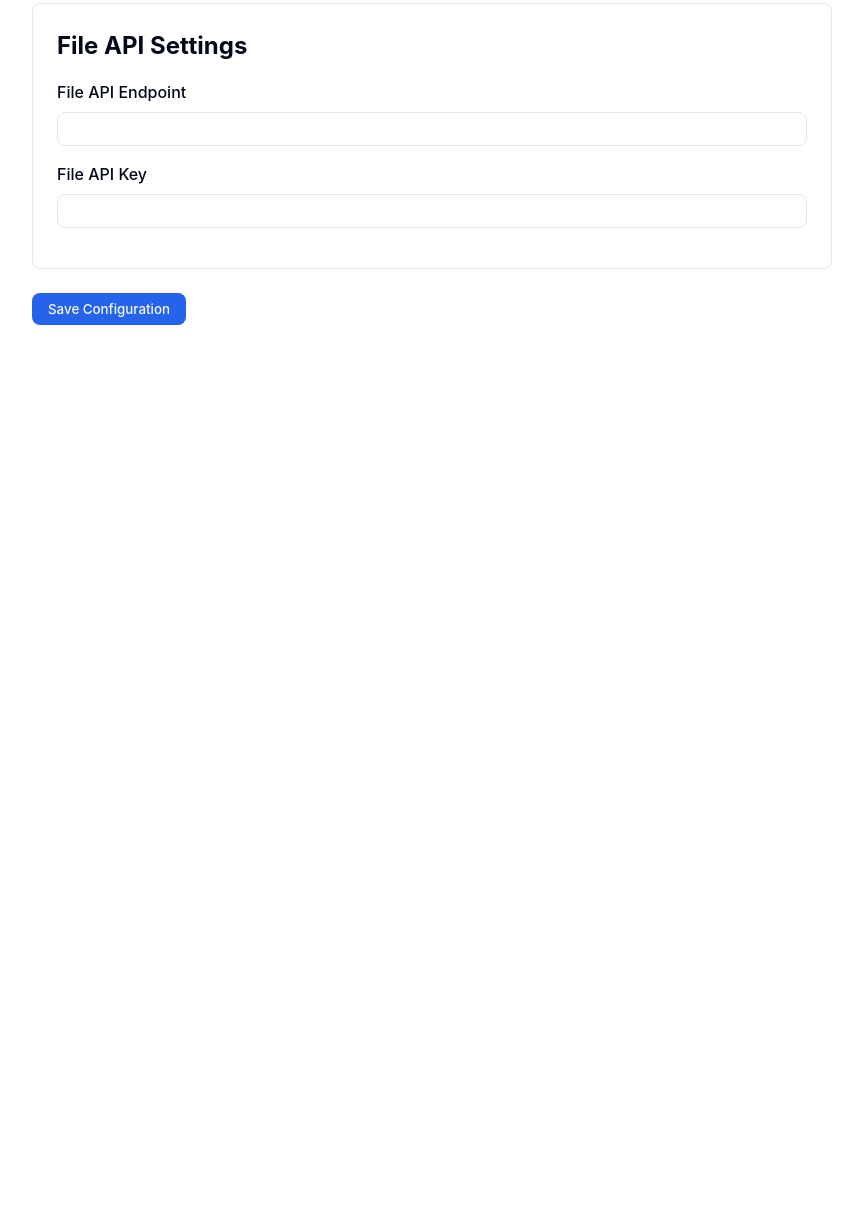
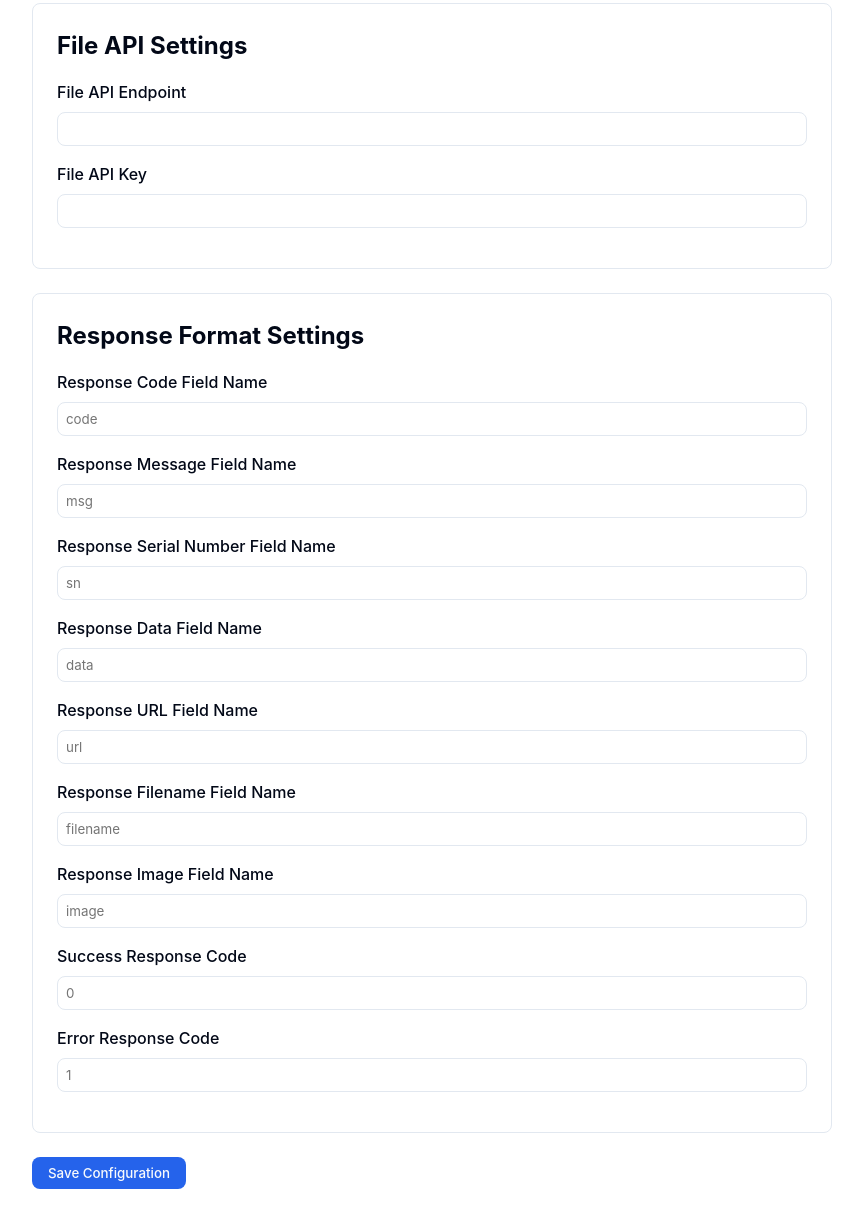
Before and after one commit to TerLand0berver/blob-service-main, a website: page static/config.html in a window 1280 px wide. Shown: the part 603-1824 px from the top of the page, without its empty margins (208-1071 px from the left). Before the commit the page ends 960 px from the top, so only its background shows below. Drawn offline with Linux system fonts and the light colour scheme; no server answers; a web font is replaced by a local one.

Commit message:
返回格式拓展

```diff
--- a/static/config.html
+++ b/static/config.html
@@ -145,6 +145,46 @@
             </div>
         </div>
 
+        <div class="section">
+            <h2>Response Format Settings</h2>
+            <div class="form-group">
+                <label for="response_code_field">Response Code Field Name</label>
+                <input type="text" id="response_code_field" placeholder="code">
+            </div>
+            <div class="form-group">
+                <label for="response_msg_field">Response Message Field Name</label>
+                <input type="text" id="response_msg_field" placeholder="msg">
+            </div>
+            <div class="form-group">
+                <label for="response_sn_field">Response Serial Number Field Name</label>
+                <input type="text" id="response_sn_field" placeholder="sn">
+            </div>
+            <div class="form-group">
+                <label for="response_data_field">Response Data Field Name</label>
+                <input type="text" id="response_data_field" placeholder="data">
+            </div>
+            <div class="form-group">
+                <label for="response_url_field">Response URL Field Name</label>
+                <input type="text" id="response_url_field" placeholder="url">
+            </div>
+            <div class="form-group">
+                <label for="response_filename_field">Response Filename Field Name</label>
+                <input type="text" id="response_filename_field" placeholder="filename">
+            </div>
+            <div class="form-group">
+                <label for="response_image_field">Response Image Field Name</label>
+                <input type="text" id="response_image_field" placeholder="image">
+            </div>
+            <div class="form-group">
+                <label for="response_success_code">Success Response Code</label>
+                <input type="text" id="response_success_code" placeholder="0">
+            </div>
+            <div class="form-group">
+                <label for="response_error_code">Error Response Code</label>
+                <input type="text" id="response_error_code" placeholder="1">
+            </div>
+        </div>
+
         <button onclick="saveConfig()">Save Configuration</button>
         <div id="message"></div>
     </div>
@@ -173,6 +213,17 @@
                     config = await configResponse.json();
                     document.getElementById('api_endpoint').value = config.api_endpoint || '';
                     document.getElementById('api_key').value = config.api_key || '';
+
+                    // Load response format settings
+                    document.getElementById('response_code_field').value = config.response_code_field || 'code';
+                    document.getElementById('response_msg_field').value = config.response_msg_field || 'msg';
+                    document.getElementById('response_sn_field').value = config.response_sn_field || 'sn';
+                    document.getElementById('response_data_field').value = config.response_data_field || 'data';
+                    document.getElementById('response_url_field').value = config.response_url_field || 'url';
+                    document.getElementById('response_filename_field').value = config.response_filename_field || 'filename';
+                    document.getElementById('response_image_field').value = config.response_image_field || 'image';
+                    document.getElementById('response_success_code').value = config.response_success_code || '0';
+                    document.getElementById('response_error_code').value = config.response_error_code || '1';
                 }
             } catch (error) {
                 showMessage('Failed to load configuration: ' + error.message, true);
@@ -193,7 +244,18 @@
             // Save other config
             const newConfig = {
                 api_endpoint: document.getElementById('api_endpoint').value,
-                api_key: document.getElementById('api_key').value
+                api_key: document.getElementById('api_key').value,
+
+                // Save response format settings
+                response_code_field: document.getElementById('response_code_field').value || 'code',
+                response_msg_field: document.getElementById('response_msg_field').value || 'msg',
+                response_sn_field: document.getElementById('response_sn_field').value || 'sn',
+                response_data_field: document.getElementById('response_data_field').value || 'data',
+                response_url_field: document.getElementById('response_url_field').value || 'url',
+                response_filename_field: document.getElementById('response_filename_field').value || 'filename',
+                response_image_field: document.getElementById('response_image_field').value || 'image',
+                response_success_code: document.getElementById('response_success_code').value || '0',
+                response_error_code: document.getElementById('response_error_code').value || '1'
             };
 
             try {
```
